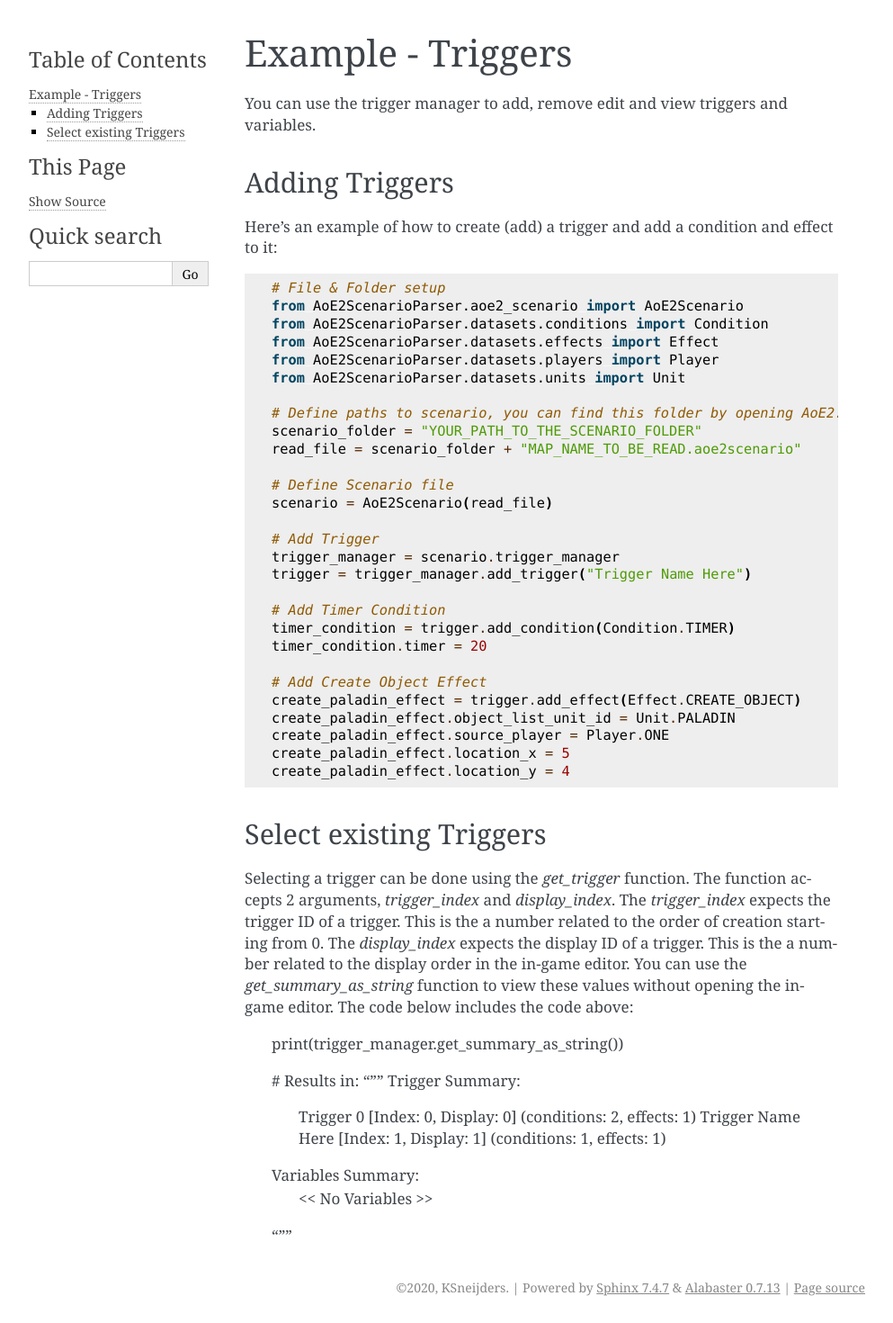
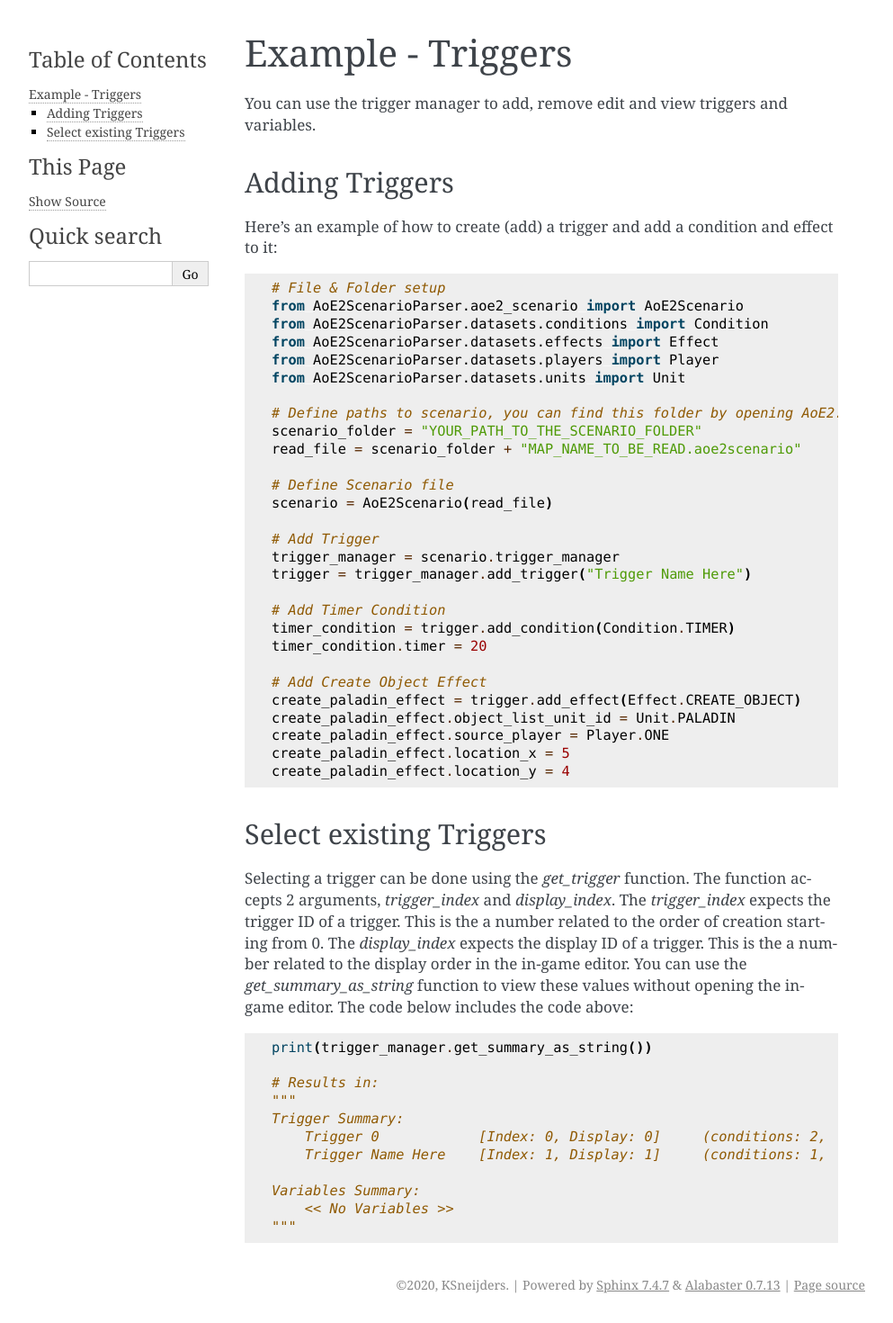
Before and after one commit to KSneijders/AoE2ScenarioParser, a Sphinx documentation site: the page built from docs/source/examples/triggers.rst, in a window 1280 px wide. Shown: the whole page at 90% size, without its empty margins (148-1141 px from the left). Built offline with Sphinx 7.4.7, drawn with Linux system fonts in a browser that asks for light colours.

Commit message:
Fixed a forgotten colon

```diff
--- a/docs/source/examples/triggers.rst
+++ b/docs/source/examples/triggers.rst
@@ -44,7 +44,7 @@ Selecting a trigger can be done using the `get_trigger` function. The function a
 The `trigger_index` expects the trigger ID of a trigger. This is the a number related to the order of creation starting from 0.
 The `display_index` expects the display ID of a trigger. This is the a number related to the display order in the in-game editor.
 You can use the `get_summary_as_string` function to view these values without opening the in-game editor.
-The code below includes the code above:
+The code below includes the code above::
 
     print(trigger_manager.get_summary_as_string())
 
```
